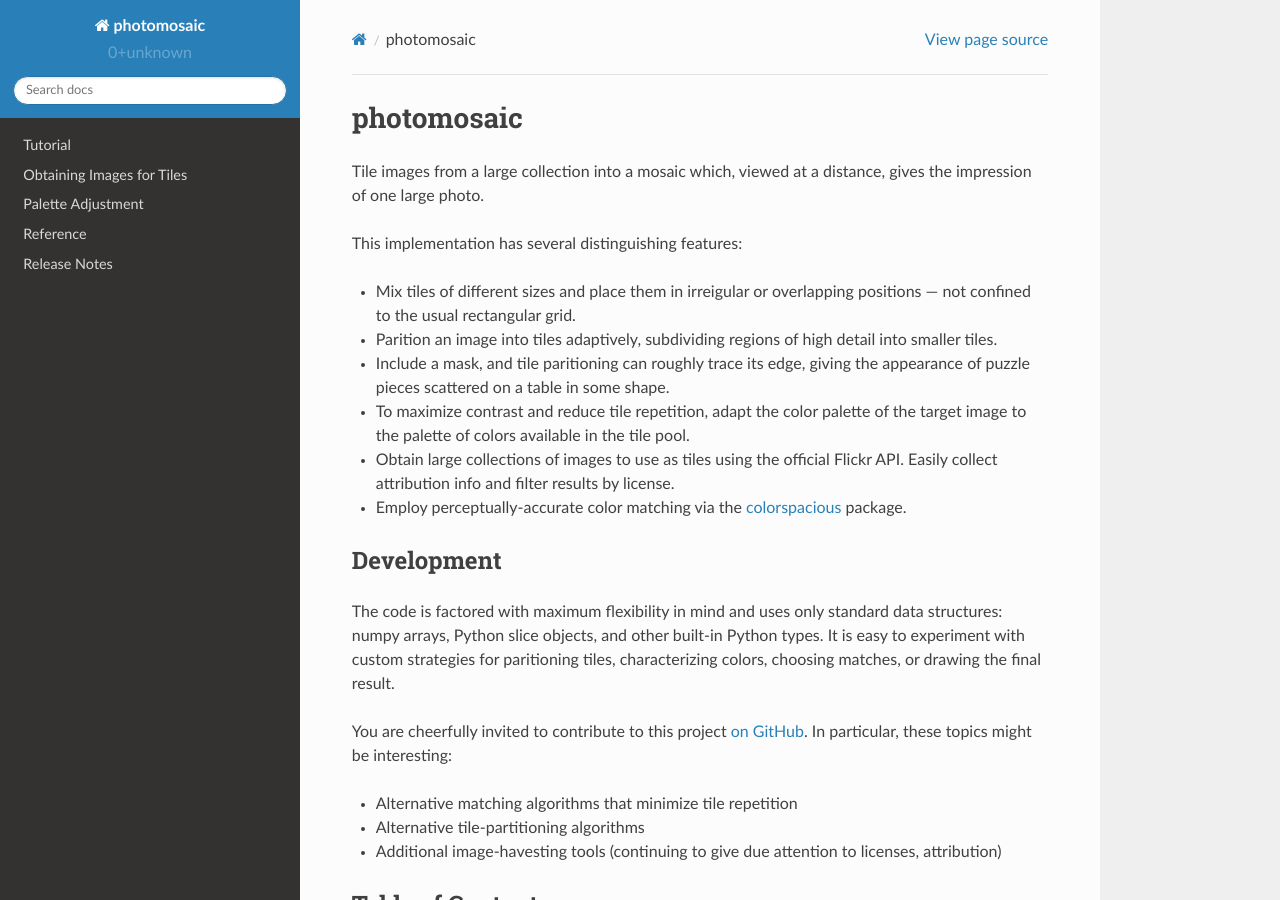
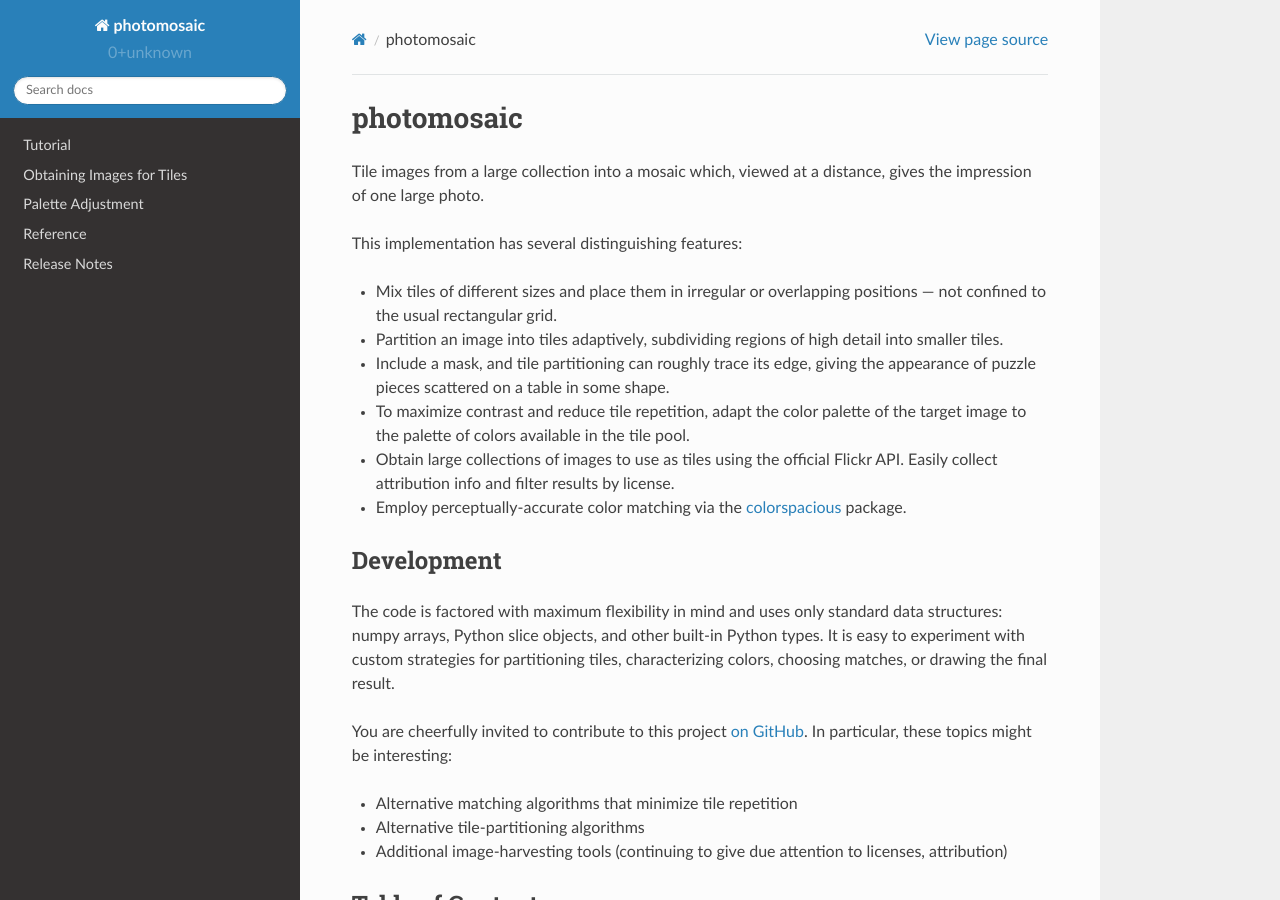
Before and after one commit to danielballan/photomosaic, a Sphinx documentation site: the page built from doc/source/index.rst, in a window 1280 px wide and 900 px high. Built offline with Sphinx 7.4.7 and the Read the Docs theme 2.0.0, drawn with Linux system fonts in a browser that asks for light colours.

Commit message:
Spelling and typos

```diff
--- a/doc/source/getting-tiles.rst
+++ b/doc/source/getting-tiles.rst
@@ -4,7 +4,7 @@ Obtaining Images for Tiles
 The best mosaics come from using a large pool of tile images with a wide
 variety of colors. Typically, about 300 images is the minimum for good results.
 And of course, it's more fun if the pool images are thematically related to the
-target image: George Washington drawn from presidential protraits, Yoda drawn
+target image: George Washington drawn from presidential portraits, Yoda drawn
 from frames from Star Wars, etc.
 
 Attribution
@@ -15,7 +15,7 @@ collections from public websites. They use the websites' official public API to
 "politely" scrape images and collect attribution information. For each image
 file, a text file (JSON) with attribution information is also saved. It is
 possible to filter queries based on their copyright license. If you plan to
-share or sell your mosiac, pay due attention to the copyright license on the
+share or sell your mosaic, pay due attention to the copyright license on the
 images you download.
 
 At this time, we only support Flickr, but more will be added in the future.
--- a/doc/source/index.rst
+++ b/doc/source/index.rst
@@ -6,25 +6,25 @@ gives the impression of one large photo.
 
 This implementation has several distinguishing features:
 
-* Mix tiles of different sizes and place them in irreigular or overlapping
+* Mix tiles of different sizes and place them in irregular or overlapping
   positions --- not confined to the usual rectangular grid.
-* Parition an image into tiles adaptively, subdividing regions of high detail
+* Partition an image into tiles adaptively, subdividing regions of high detail
   into smaller tiles.
-* Include a mask, and tile paritioning can roughly trace its edge, giving the
+* Include a mask, and tile partitioning can roughly trace its edge, giving the
   appearance of puzzle pieces scattered on a table in some shape.
 * To maximize contrast and reduce tile repetition, adapt the color palette of
   the target image to the palette of colors available in the tile pool.
 * Obtain large collections of images to use as tiles using the official
   Flickr API. Easily collect attribution info and filter results by license.
 * Employ perceptually-accurate color matching via the
-  `colorspacious <colorspacious.readthedocs.io>`_ package.
+  `colorspacious <https://colorspacious.readthedocs.io>`_ package.
 
 Development
 -----------
 
 The code is factored with maximum flexibility in mind and uses only standard
 data structures: numpy arrays, Python slice objects, and other built-in Python
-types. It is easy to experiment with custom strategies for paritioning tiles,
+types. It is easy to experiment with custom strategies for partitioning tiles,
 characterizing colors, choosing matches, or drawing the final result.
 
 You are cheerfully invited to contribute to this project
@@ -33,7 +33,7 @@ these topics might be interesting:
 
 * Alternative matching algorithms that minimize tile repetition
 * Alternative tile-partitioning algorithms
-* Additional image-havesting tools (continuing to give due attention to
+* Additional image-harvesting tools (continuing to give due attention to
   licenses, attribution)
 
 Table of Contents
--- a/doc/source/release-notes.rst
+++ b/doc/source/release-notes.rst
@@ -7,8 +7,8 @@ Release Notes
 Enhancements
 ++++++++++++
 
-* Implement histogram mapping to perform tiling in an adpative color palette.
-* Add ability to subdivide tiles based on local constrast.
+* Implement histogram mapping to perform tiling in an adaptive color palette.
+* Add ability to subdivide tiles based on local contrast.
 * Add utilities to padding, translating, and randomly scattering tiles relative
   to their true position.
 * Add a tool for downloading images from Flickr for use as tile pools.
```
Also changed, not shown: 1 other file.
